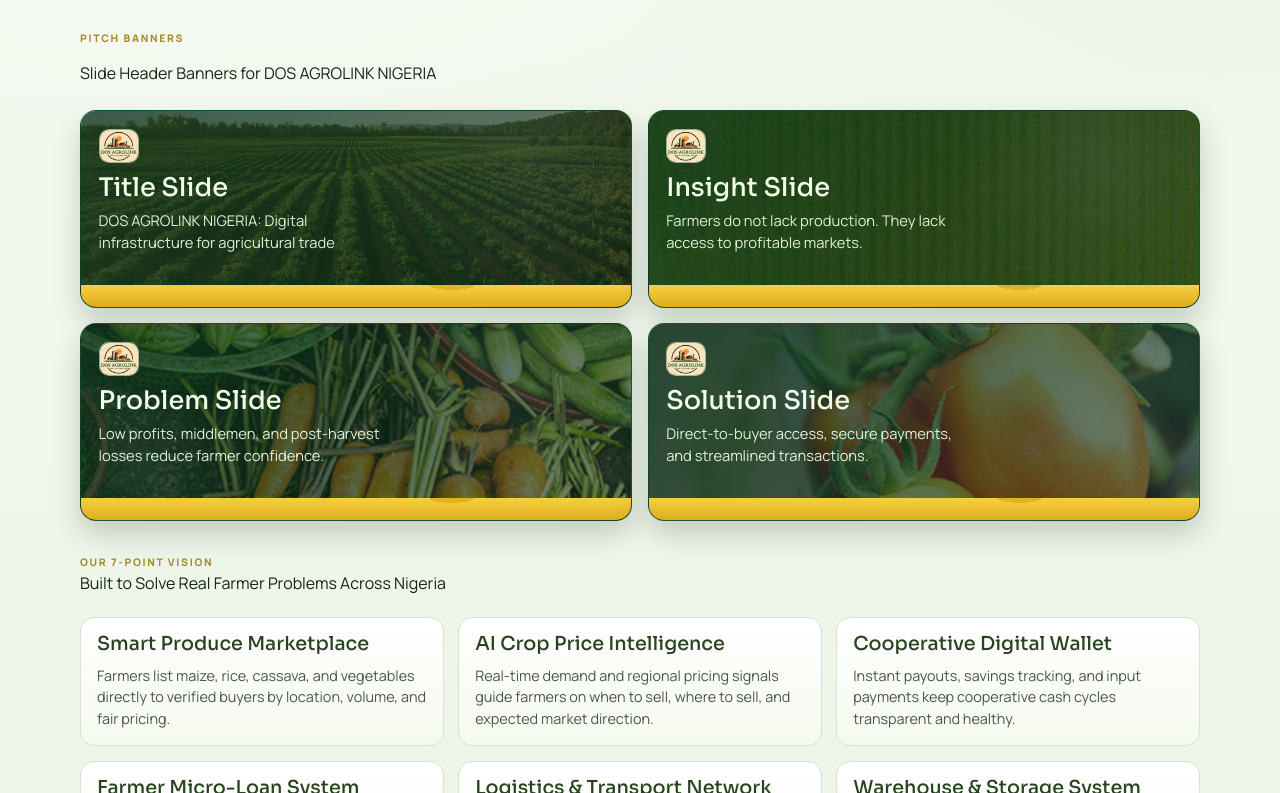
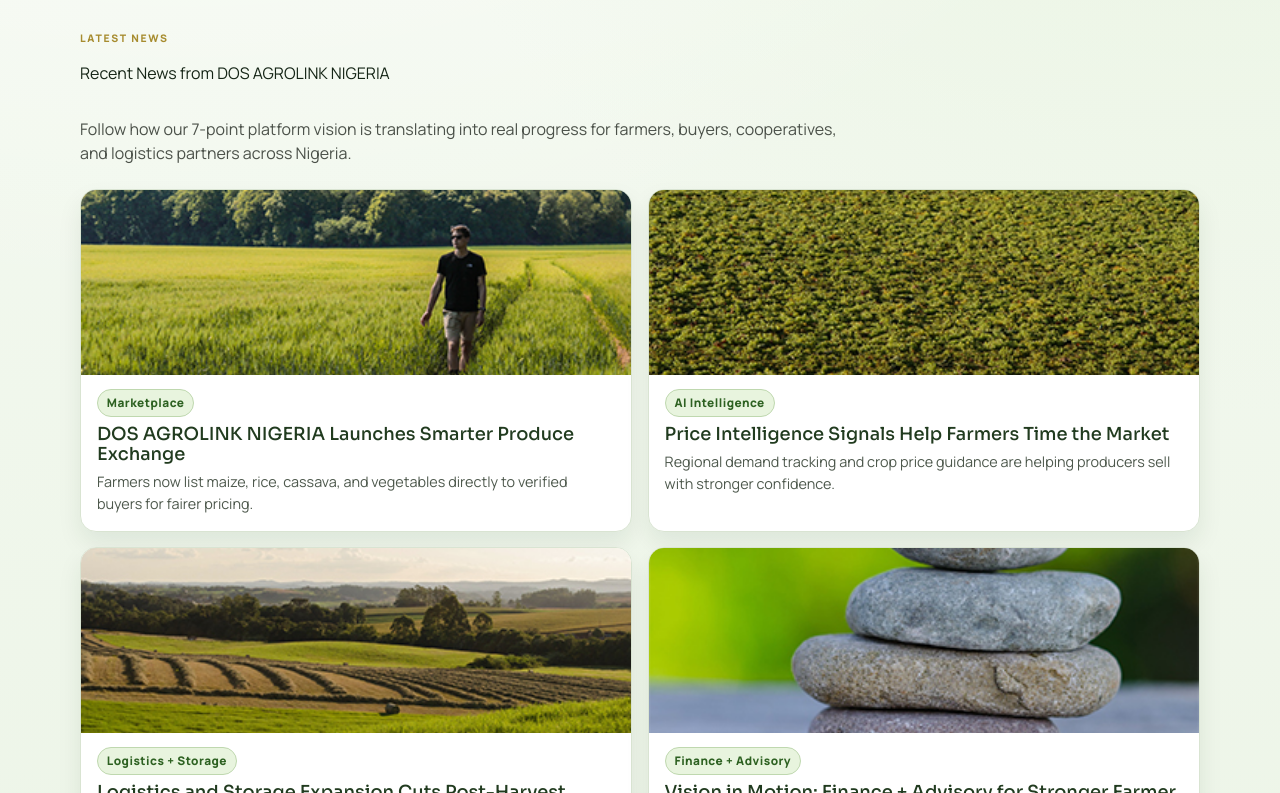
Before and after one commit to steve-diamond/agrolink-frontend, a Next.js app: page / in a window 1280 px wide. Shown: the part 607-1400 px from the top of the page. Built offline with nearby package versions, Linux system fonts and the light colour scheme.

Commit message:
Replace pitch banner section with branded latest news

```diff
--- a/app/globals.css
+++ b/app/globals.css
@@ -600,89 +600,60 @@ button {
   gap: 0.9rem;
 }
 
-.slide-header-grid {
-  margin-top: 0.65rem;
+.latest-news-grid {
+  margin-top: 0.55rem;
   display: grid;
   gap: 0.95rem;
   grid-template-columns: repeat(2, minmax(0, 1fr));
 }
 
-.slide-header-card {
-  position: relative;
-  min-height: 198px;
+.latest-news-card {
   border-radius: 16px;
-  border: 1px solid rgba(26, 60, 30, 0.24);
+  border: 1px solid #d9e4d2;
   overflow: hidden;
-  padding: 1.1rem;
-  color: #f2ffe8;
-  box-shadow: 0 14px 28px rgba(18, 47, 24, 0.2);
+  background: #fff;
+  box-shadow: 0 12px 24px rgba(18, 47, 24, 0.08);
 }
 
-.slide-header-bg {
+.latest-news-image-wrap {
+  position: relative;
+  min-height: 185px;
+}
+
+.latest-news-image {
   object-fit: cover;
 }
 
-.slide-header-tint {
-  position: absolute;
-  inset: 0;
-  background:
-    linear-gradient(125deg, rgba(12, 54, 30, 0.82), rgba(10, 41, 24, 0.58)),
-    radial-gradient(circle at 82% 22%, rgba(255, 255, 255, 0.18), transparent 34%);
+.latest-news-body {
+  padding: 0.9rem 1rem 1rem;
+  display: grid;
+  gap: 0.45rem;
 }
 
-.slide-mark {
-  position: relative;
-  z-index: 1;
-  border-radius: 10px;
-  border: 1px solid rgba(255, 255, 255, 0.5);
-  background: rgba(255, 255, 255, 0.12);
+.latest-news-body span {
+  width: fit-content;
+  border-radius: 999px;
+  background: #e8f4de;
+  border: 1px solid #bfd8af;
+  color: #2d6121;
+  font-size: 0.74rem;
+  font-weight: 800;
+  letter-spacing: 0.04em;
+  padding: 0.25rem 0.55rem;
 }
 
-.slide-header-card h3 {
-  position: relative;
-  z-index: 1;
-  margin: 0.7rem 0 0;
+.latest-news-body h3 {
+  margin: 0;
   font-family: "Sora", "Segoe UI", sans-serif;
-  font-size: clamp(1.16rem, 2vw, 1.6rem);
-  line-height: 1.05;
-  max-width: 17ch;
+  font-size: 1.12rem;
+  line-height: 1.12;
+  color: #213b1f;
 }
 
-.slide-header-card p {
-  position: relative;
-  z-index: 1;
-  margin: 0.5rem 0 0;
-  max-width: 32ch;
-  color: rgba(240, 255, 231, 0.92);
-  font-size: 0.92rem;
-}
-
-.slide-gold-wave {
-  position: absolute;
-  left: -8%;
-  right: -8%;
-  bottom: 0;
-  height: 22px;
-  background:
-    radial-gradient(90px 20px at 22% 0, #f8ca35 18%, transparent 19%),
-    radial-gradient(120px 26px at 65% 0, #e4b220 18%, transparent 19%),
-    linear-gradient(180deg, #f7cf44 0%, #dfad19 100%);
-}
-
-.slide-header-card.primary {
-  background: linear-gradient(135deg, #0c623b 0%, #0d4f2f 55%, #0a3f25 100%);
-}
-
-.slide-header-card.insight {
-  background: linear-gradient(130deg, #155f31 0%, #0f4528 60%, #0a351e 100%);
-}
-
-.slide-header-card.workflow {
-  background: linear-gradient(130deg, #146239 0%, #0f5330 62%, #0a3f25 100%);
-}
-
-.slide-header-card.opportunity {
-  background: linear-gradient(130deg, #12673f 0%, #0e5a33 58%, #0c4528 100%);
+.latest-news-body p {
+  margin: 0;
+  color: #4d584c;
+  font-size: 0.9rem;
 }
 
 .agropro-opportunity {
@@ -980,7 +951,7 @@ button {
   .audience-grid,
   .story-grid,
   .capabilities-grid,
-  .slide-header-grid,
+  .latest-news-grid,
   .agropro-opportunity,
   .agropro-roadmap,
   .faq-grid,
--- a/app/page.tsx
+++ b/app/page.tsx
@@ -33,30 +33,30 @@ const strategicCapabilities = [
   },
 ];
 
-const slideHeaders = [
+const recentNews = [
   {
-    title: "Title Slide",
-    subtitle: "DOS AGROLINK NIGERIA: Digital infrastructure for agricultural trade",
-    tone: "primary",
-    image: "/agropro/images/banner.jpg",
+    title: "DOS AGROLINK NIGERIA Launches Smarter Produce Exchange",
+    subtitle: "Farmers now list maize, rice, cassava, and vegetables directly to verified buyers for fairer pricing.",
+    image: "/agropro/images/news1.jpg",
+    tag: "Marketplace",
   },
   {
-    title: "Insight Slide",
-    subtitle: "Farmers do not lack production. They lack access to profitable markets.",
-    tone: "insight",
-    image: "/agropro/images/chose.jpg",
+    title: "Price Intelligence Signals Help Farmers Time the Market",
+    subtitle: "Regional demand tracking and crop price guidance are helping producers sell with stronger confidence.",
+    image: "/agropro/images/news2.jpg",
+    tag: "AI Intelligence",
   },
   {
-    title: "Problem Slide",
-    subtitle: "Low profits, middlemen, and post-harvest losses reduce farmer confidence.",
-    tone: "workflow",
-    image: "/agropro/images/service2.jpg",
+    title: "Logistics and Storage Expansion Cuts Post-Harvest Losses",
+    subtitle: "Pickup coordination, warehouse booking, and inventory visibility are reducing spoilage across supply chains.",
+    image: "/agropro/images/news3.jpg",
+    tag: "Logistics + Storage",
   },
   {
-    title: "Solution Slide",
-    subtitle: "Direct-to-buyer access, secure payments, and streamlined transactions.",
-    tone: "opportunity",
-    image: "/agropro/images/service3.jpg",
+    title: "Vision in Motion: Finance + Advisory for Stronger Farmer Growth",
+    subtitle: "Cooperative wallets, micro-loans, and practical farm advisory are building long-term rural resilience.",
+    image: "/agropro/images/blog1.jpg",
+    tag: "Finance + Advisory",
   },
 ];
 
@@ -105,17 +105,23 @@ export default function Home() {
       </section>
 
       <section className="slide-kit-block">
-        <p className="section-kicker">PITCH BANNERS</p>
-        <h2>Slide Header Banners for DOS AGROLINK NIGERIA</h2>
-        <div className="slide-header-grid">
-          {slideHeaders.map((item) => (
-            <article key={item.title} className={`slide-header-card ${item.tone}`}>
-              <Image src={item.image} alt={item.title} fill className="slide-header-bg" sizes="(max-width: 980px) 100vw, 50vw" />
-              <div className="slide-header-tint" />
-              <Image src={dosLogo} alt="DOS AGROLINK NIGERIA mark" width={40} height={40} className="slide-mark" />
-              <h3>{item.title}</h3>
-              <p>{item.subtitle}</p>
-              <div className="slide-gold-wave" aria-hidden="true" />
+        <p className="section-kicker">LATEST NEWS</p>
+        <h2>Recent News from DOS AGROLINK NIGERIA</h2>
+        <p className="section-intro">
+          Follow how our 7-point platform vision is translating into real progress for farmers, buyers,
+          cooperatives, and logistics partners across Nigeria.
+        </p>
+        <div className="latest-news-grid">
+          {recentNews.map((item) => (
+            <article key={item.title} className="latest-news-card">
+              <div className="latest-news-image-wrap">
+                <Image src={item.image} alt={item.title} fill className="latest-news-image" sizes="(max-width: 980px) 100vw, 50vw" />
+              </div>
+              <div className="latest-news-body">
+                <span>{item.tag}</span>
+                <h3>{item.title}</h3>
+                <p>{item.subtitle}</p>
+              </div>
             </article>
           ))}
         </div>
```
